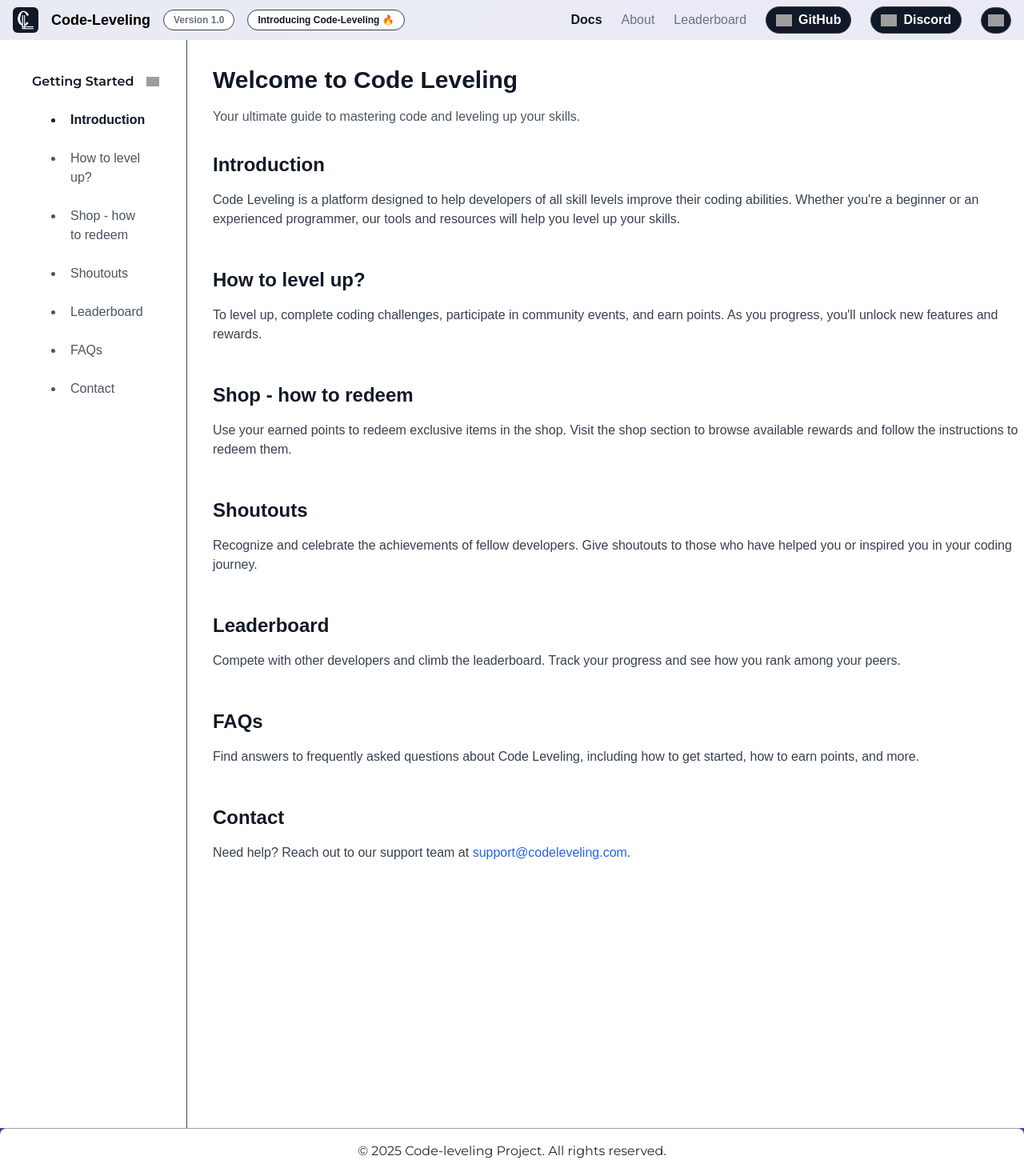
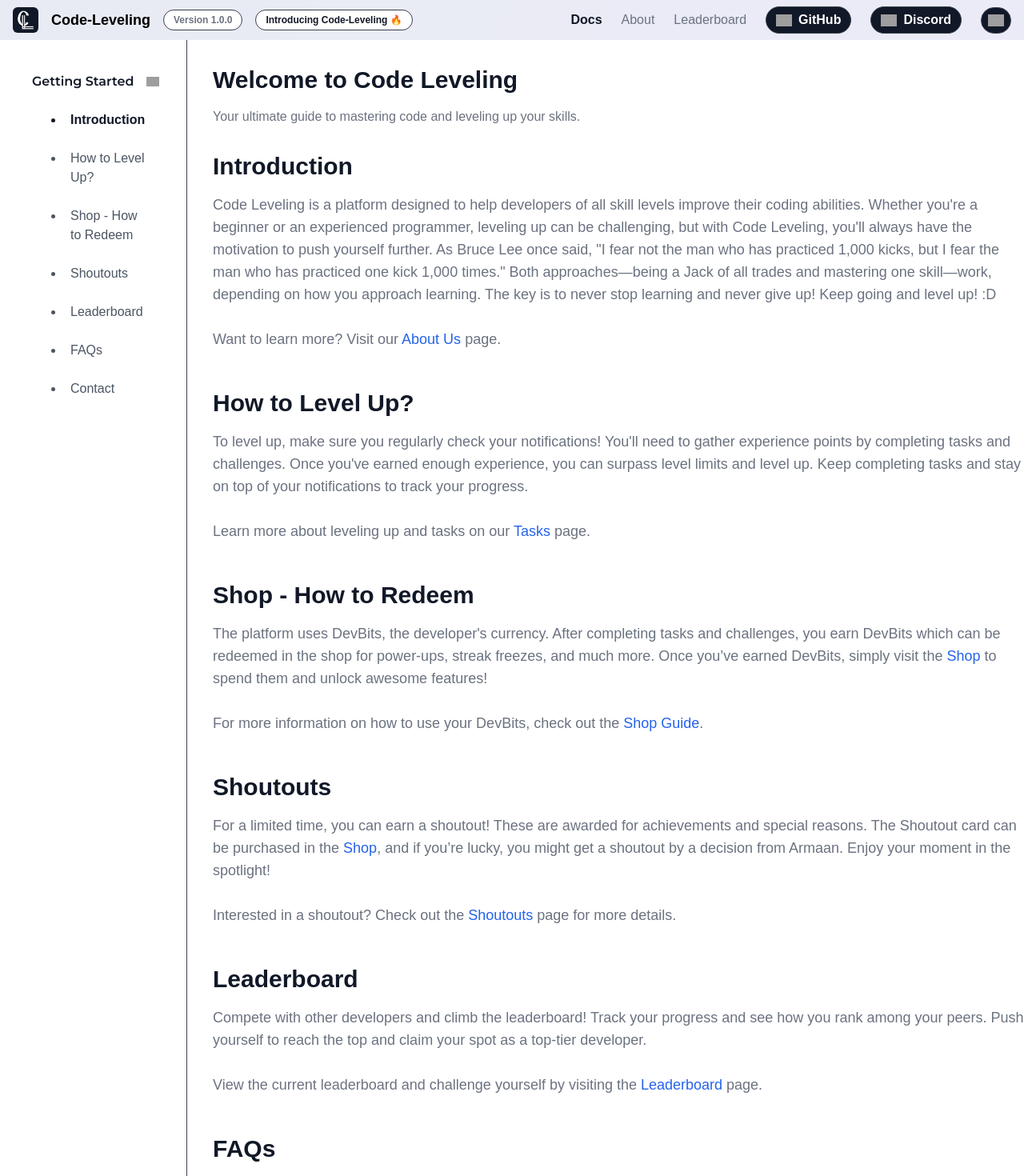
Before and after one commit to 0Armaan025/code-leveling, a Next.js app: page /docs in a window 1280 px wide. Shown: the top 1470 px of the page at 80% size. Built offline with nearby package versions, Linux system fonts and the light colour scheme; grey boxes are pictures that could not be loaded; a web font is replaced by a local one.

Commit message:
fixed the docs

```diff
--- a/src/app/docs/page.tsx
+++ b/src/app/docs/page.tsx
@@ -19,37 +19,85 @@ const DocsPage = (props: Props) => {
     const features = [
         {
             title: "Introduction",
-            content: "Code Leveling is a platform designed to help developers of all skill levels improve their coding abilities. Whether you're a beginner or an experienced programmer, our tools and resources will help you level up your skills."
+            content: (
+                <>
+                    Code Leveling is a platform designed to help developers of all skill levels improve their coding abilities. Whether you're a beginner or an experienced programmer, leveling up can be challenging, but with Code Leveling, you'll always have the motivation to push yourself further. As Bruce Lee once said, "I fear not the man who has practiced 1,000 kicks, but I fear the man who has practiced one kick 1,000 times." Both approaches—being a Jack of all trades and mastering one skill—work, depending on how you approach learning. The key is to never stop learning and never give up! Keep going and level up! :D
+                    <br />
+                    <br />
+                    Want to learn more? Visit our <a href="/about" className="text-blue-600">About Us</a> page.
+                </>
+            )
         },
         {
-            title: "How to level up?",
-            content: "To level up, complete coding challenges, participate in community events, and earn points. As you progress, you'll unlock new features and rewards."
+            title: "How to Level Up?",
+            content: (
+                <>
+                    To level up, make sure you regularly check your notifications! You'll need to gather experience points by completing tasks and challenges. Once you've earned enough experience, you can surpass level limits and level up. Keep completing tasks and stay on top of your notifications to track your progress.
+                    <br />
+                    <br />
+                    Learn more about leveling up and tasks on our <a href="/tasks" className="text-blue-600">Tasks</a> page.
+                </>
+            )
         },
         {
-            title: "Shop - how to redeem",
-            content: "Use your earned points to redeem exclusive items in the shop. Visit the shop section to browse available rewards and follow the instructions to redeem them."
+            title: "Shop - How to Redeem",
+            content: (
+                <>
+                    The platform uses DevBits, the developer's currency. After completing tasks and challenges, you earn DevBits which can be redeemed in the shop for power-ups, streak freezes, and much more. Once you’ve earned DevBits, simply visit the <a href="/shop" className="text-blue-600">Shop</a> to spend them and unlock awesome features!
+                    <br />
+                    <br />
+                    For more information on how to use your DevBits, check out the <a href="/shop-guide" className="text-blue-600">Shop Guide</a>.
+                </>
+            )
         },
         {
             title: "Shoutouts",
-            content: "Recognize and celebrate the achievements of fellow developers. Give shoutouts to those who have helped you or inspired you in your coding journey."
+            content: (
+                <>
+                    For a limited time, you can earn a shoutout! These are awarded for achievements and special reasons. The Shoutout card can be purchased in the <a href="/shop" className="text-blue-600">Shop</a>, and if you’re lucky, you might get a shoutout by a decision from Armaan. Enjoy your moment in the spotlight!
+                    <br />
+                    <br />
+                    Interested in a shoutout? Check out the <a href="/shoutouts" className="text-blue-600">Shoutouts</a> page for more details.
+                </>
+            )
         },
         {
             title: "Leaderboard",
-            content: "Compete with other developers and climb the leaderboard. Track your progress and see how you rank among your peers."
+            content: (
+                <>
+                    Compete with other developers and climb the leaderboard! Track your progress and see how you rank among your peers. Push yourself to reach the top and claim your spot as a top-tier developer.
+                    <br />
+                    <br />
+                    View the current leaderboard and challenge yourself by visiting the <a href="/leaderboard" className="text-blue-600">Leaderboard</a> page.
+                </>
+            )
         },
         {
             title: "FAQs",
-            content: "Find answers to frequently asked questions about Code Leveling, including how to get started, how to earn points, and more."
+            content: (
+                <>
+                    Find answers to commonly asked questions about Code Leveling! Whether you're just getting started or need help troubleshooting, our FAQ section has got you covered. Here are some of the most frequent questions:
+
+                        <strong>Where can I find the extension?</strong> Visit the <a href="https://marketplace.visualstudio.com/items?itemName=your-vs-code-extension" className="text-blue-600" target="_blank" rel="noopener noreferrer">VS Code Marketplace</a> to download the Code Leveling extension. <br/>
+                        <strong>How do I set it up?</strong> Press <strong>Ctrl + P</strong> in VS Code, type "Code Leveling", and hit enter. Then, simply enter your API key to connect your account. <br/>
+                        <strong>How can I contact support?</strong> If you need assistance, you can reach out to our support team by emailing <a href="mailto:support@codeleveling.com" className="text-blue-600">support@codeleveling.com</a><br/>
+                        <strong>How do I track my progress?</strong> Your progress is tracked in real-time on your <a href="/profile" className="text-blue-600">profile page</a>. You'll be able to see how many tasks you've completed and your current level.<br/>
+
+                    For more FAQs, head over to our <a href="/faqs" className="text-blue-600">FAQs</a> page.
+                </>
+            )
         },
         {
             title: "Contact",
             content: (
                 <>
-                    Need help? Reach out to our support team at{" "}
+                    Need help? Reach out to our support team via email at{" "}
                     <a href="mailto:support@codeleveling.com" className="text-blue-600">
                         support@codeleveling.com
-                    </a>
-                    .
+                    </a>. Our team is here to assist you with any issues or questions you may have.
+                    <br />
+                    <br />
+                    If you prefer, you can also contact us via our <a href="/contact" className="text-blue-600">Contact Page</a> for more ways to get in touch.
                 </>
             )
         },
@@ -110,7 +158,7 @@ const DocsPage = (props: Props) => {
         <>
             <div className="docsPage flex flex-col md:flex-row justify-start items-start dark:bg-black bg-gradient-to-r bg-white dark:from-gray-900 dark:to-gray-800 min-h-screen">
                 {/* Sidebar Section */}
-                <div className={`flex flex-col justify-start items-start overflow-x-hidden md:ml-8 mt-0 md:h-[170vh] p-2 md:pr-12 border-r-[0.5px] border-r-gray-700 w-full md:w-60`}>
+                <div className={`flex flex-col justify-start items-start overflow-x-hidden md:ml-8 mt-0 md:h-[300vh] p-2 md:pr-12 border-r-[0.5px] border-r-gray-700 w-full md:w-60`}>
                     <div className="flex flex-row justify-start items-center mt-8 cursor-pointer w-48" onClick={toggleCollapse}>
                         <h2 className="dark:text-white text-gray-900 font-semibold" style={{ fontFamily: 'Montserrat, serif' }}>
                             Getting Started
@@ -146,7 +194,7 @@ const DocsPage = (props: Props) => {
                 {/* Main Content Section */}
                 <div className="flex flex-col justify-start items-start md:ml-8 mt-8 w-full p-4 md:p-0">
                     <h1 className="text-2xl md:text-3xl font-bold mb-4 dark:text-white text-gray-900">Welcome to Code Leveling</h1>
-                    <p className="text-gray-600">
+                    <p className="text-gray-500">
                         Your ultimate guide to mastering code and leveling up your skills.
                     </p>
 
@@ -160,8 +208,8 @@ const DocsPage = (props: Props) => {
                                 className="mb-12"
                             >
                                 <div>
-                                    <h2 className="text-xl md:text-2xl font-semibold mb-4 dark:text-white text-gray-900">{feature.title}</h2>
-                                    <p className="text-gray-700">
+                                    <h2 className="text-2xl md:text-3xl font-semibold mb-4 dark:text-white text-gray-900">{feature.title}</h2>
+                                    <p className="text-gray-500 text-lg">
                                         {feature.content}
                                     </p>
 
--- a/src/components/navbar/Navbar.tsx
+++ b/src/components/navbar/Navbar.tsx
@@ -59,7 +59,7 @@ const Navbar = () => {
                     {/* Version Badge and Intro Chip */}
                     <div className="hidden md:flex items-start ml-4">
                         <div className="px-3 py-1 rounded-3xl  border-[0.7px] border-gray-700 cursor-pointer transition-all dark:bg-[#1d1d1f] bg-white dark:text-[#7f7f86] text-gray-500">
-                            <h3 className="text-xs font-semibold">Version 1.0</h3>
+                            <h3 className="text-xs font-semibold">Version 1.0.0</h3>
                         </div>
                         <div className="px-3 py-1 ml-4 rounded-3xl cursor-pointer border-[0.7px] border-gray-700  dark:hover:bg-[#1f1f22] hover:text-gray-500 transition-all dark:border-[0.7px] border-gray-700 dark:bg-[#1c1c1f] dark:text-[#ecedee] bg-white text-gray-900">
                             <h3 className="text-xs font-semibold">Introducing Code-Leveling 🔥</h3>
```
Also changed, not shown: src/components/code-leveling-logo/CodeLevelingLogo.tsx (line endings or trailing spaces).
